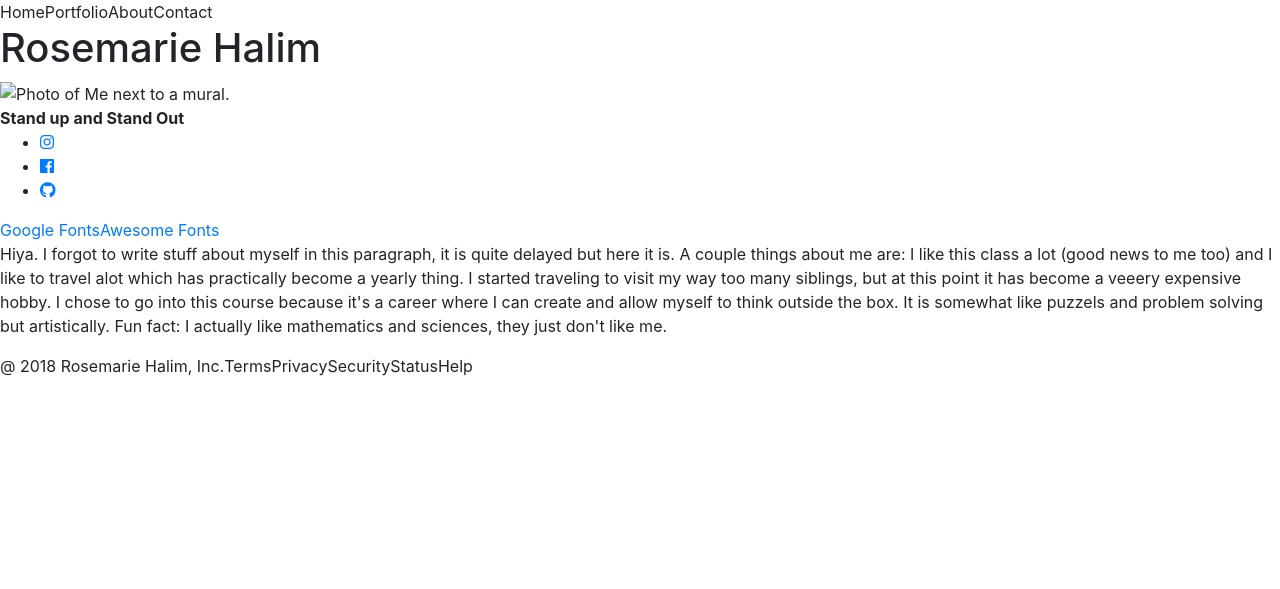
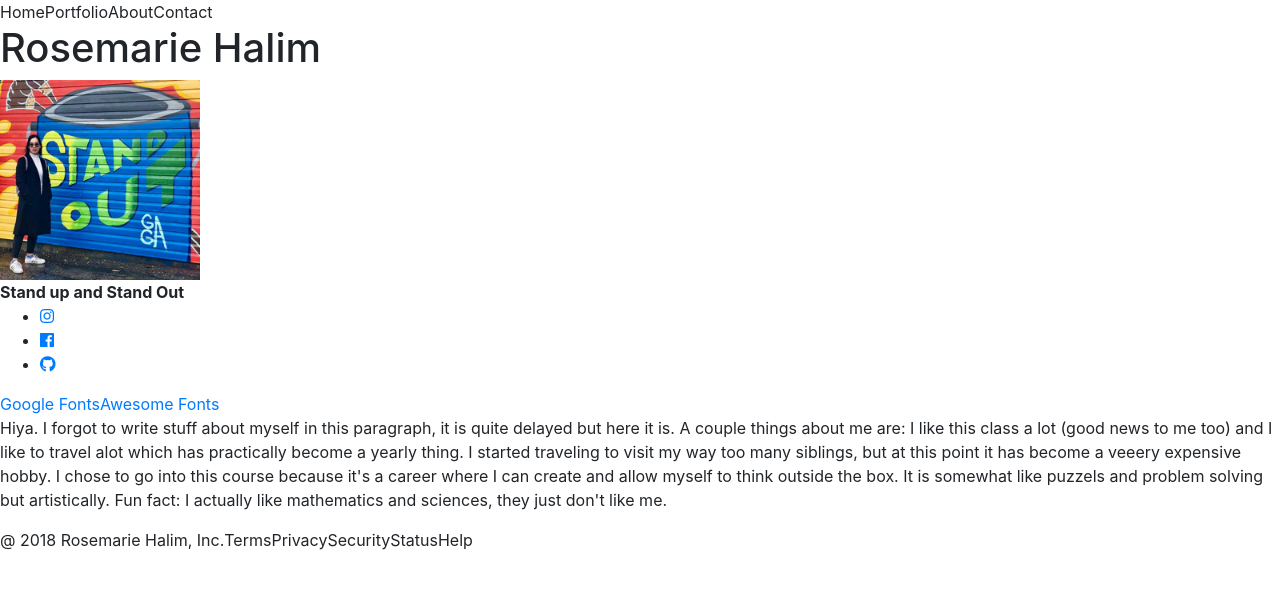
Before and after one commit to RosemarieHalim/My-Site, a Jekyll site: the page built from index.html, in a window 1280 px wide. Shown: the top 589 px of the page. Built offline with Jekyll 4.4.1, drawn with Linux system fonts in a browser that asks for light colours; nearby versions of some CDN libraries.

```diff
--- a/_config.yml
+++ b/_config.yml
@@ -1,2 +1,2 @@
 # Build settings
-baseurl: "My-Site/"
+baseurl: "/My-Site/"
```
